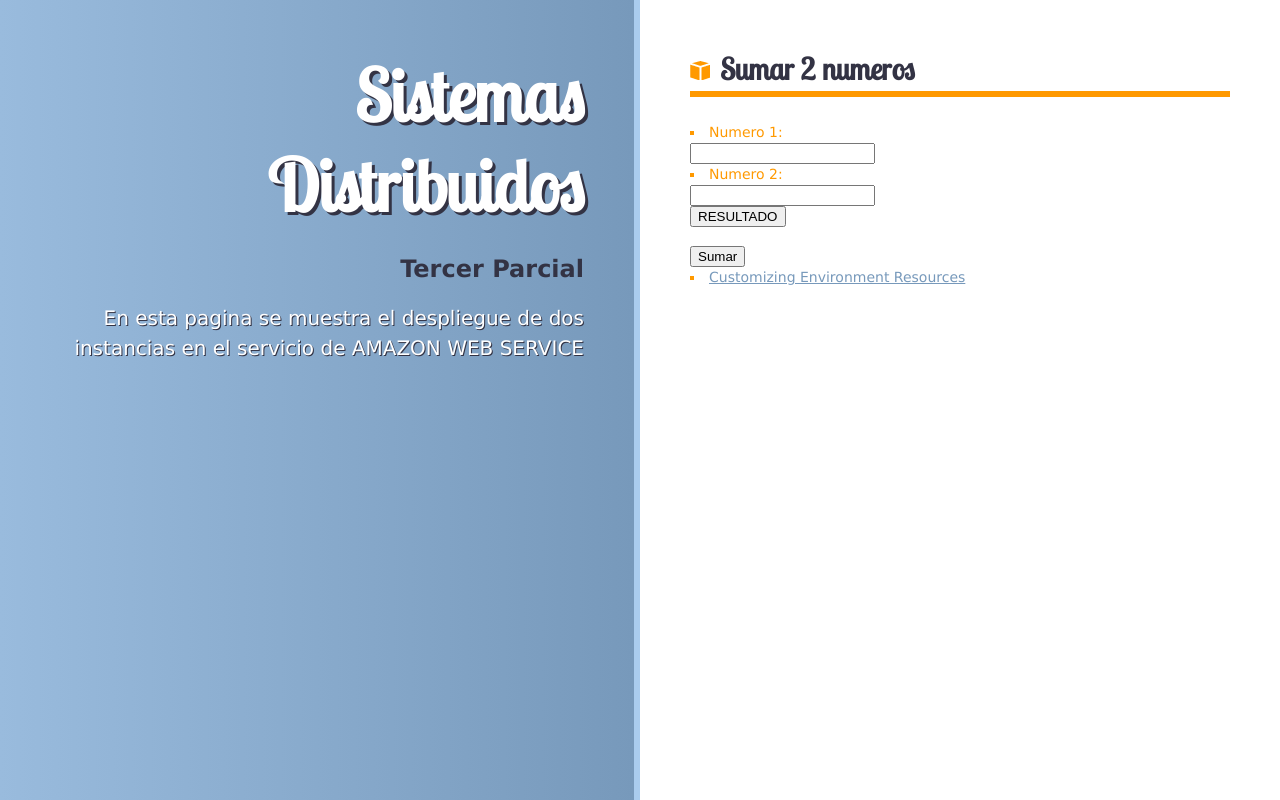
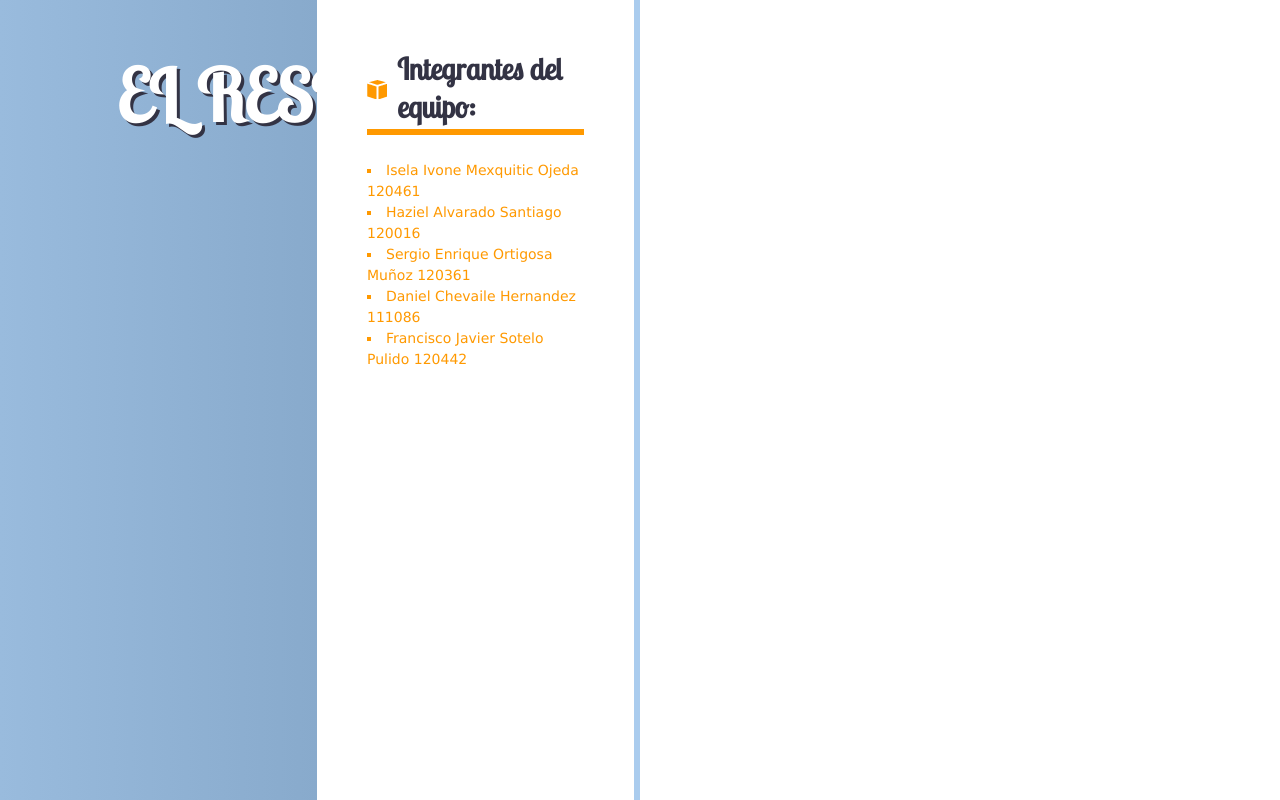
Before and after one commit to zzotelo/SD2, a PHP site: page / in a window 1280 px wide. Run offline with PHP 8.4, Linux system fonts and the light colour scheme.

Commit message:
Update index.php

```diff
--- a/index.php
+++ b/index.php
@@ -13,7 +13,7 @@ else
 <head>
     <meta charset="utf-8">
     <meta http-equiv="X-UA-Compatible" content="IE=edge,chrome=1">
-    <title>Sistemas Distribuidos</title>
+    <title>Resultado</title>
     <meta name="viewport" content="width=device-width">
     <link rel="stylesheet" href="http://fonts.googleapis.com/css?family=Lobster+Two" type="text/css">
     <link rel="icon" href="https://awsmedia.s3.amazonaws.com/favicon.ico" type="image/ico" >
@@ -23,29 +23,18 @@ else
 </head>
 <body>
     <section class="congratulations">
-        <h1>Sistemas Distribuidos</h1>
-        <h2>Tercer Parcial</h2>
-        <p>En esta pagina se muestra el despliegue de dos instancias en el servicio de AMAZON WEB SERVICE</p>
-    </section>
+        <h1>EL RESULTADO ES: 10</h1>
 
     <section class="instructions">
-        <h2>Sumar 2 numeros</h2>
+        <h2>Integrantes del equipo:</h2>
         <ul>
-          <li><label for="">Numero 1: </label></li>
-          <input type="text" name="n1">
-          <br>
-          <li><label for="">Numero 2: </label></li>
-          <input type="text" name="n2">
-
-          <form action="http://ec2-18-224-135-62.us-east-2.compute.amazonaws.com/">
-          <input type="submit" value="RESULTADO" />
-          </form>
-
-          <br><input type="submit" value="Sumar">
+          <li><label for="">Isela Ivone Mexquitic Ojeda     120461</label></li>
+          <li><label for="">Haziel Alvarado Santiago        120016 </label></li>
+          <li><label for="">Sergio Enrique Ortigosa Muñoz   120361 </label></li>
+          <li><label for="">Daniel Chevaile Hernandez       111086 </label></li>
+          <li><label for="">Francisco Javier Sotelo Pulido  120442 </label></li>
 
 
-            <li><a href="http://docs.amazonwebservices.com/elasticbeanstalk/latest/dg/customize-containers-resources.html">Customizing Environment Resources</a></li>
-        </ul>
 
     </section>
 
```
